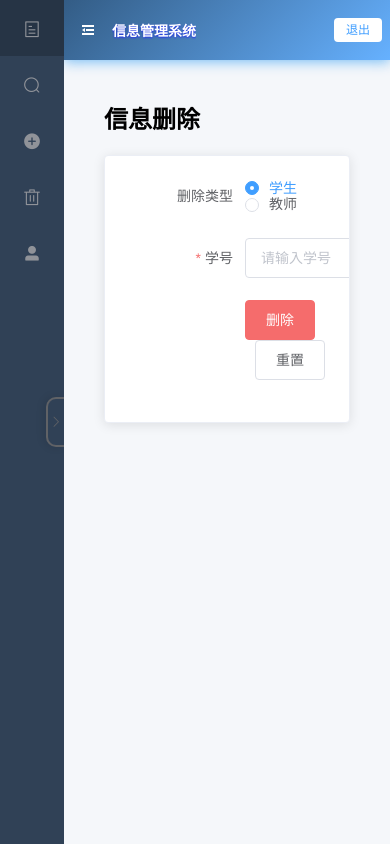
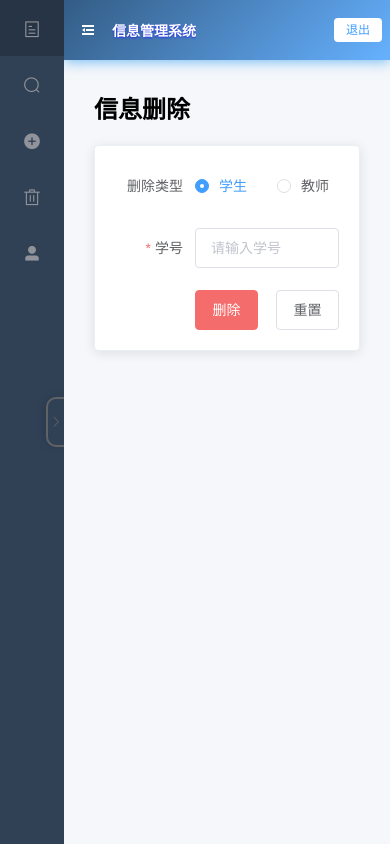
Before and after one commit to Yzenghui/information-management-system, a Vue app in the folder frontend/: page /delete in a window 390 px wide. Built offline with nearby package versions, Linux system fonts and the light colour scheme.

Commit message:
feat: 为信息删除页面添加响应式支持
- 添加屏幕宽度监听和自适应布局
- 优化表单标签和输入框宽度适配
- 修复手机端按钮布局（等宽并排显示）
- 完善对话框和间距的响应式处理

```diff
--- a/frontend/src/views/Delete.vue
+++ b/frontend/src/views/Delete.vue
@@ -3,7 +3,13 @@
     <h2>信息删除</h2>
 
     <el-card class="delete-card">
-      <el-form :model="deleteForm" :rules="rules" ref="deleteFormRef" label-width="120px" @submit.native.prevent>
+      <el-form
+        :model="deleteForm"
+        :rules="rules"
+        ref="deleteFormRef"
+        :label-width="formLabelWidth"
+        @submit.native.prevent
+      >
         <!-- 类型选择 -->
         <el-form-item label="删除类型">
           <el-radio-group v-model="deleteForm.type">
@@ -13,20 +19,28 @@
         </el-form-item>
 
         <!-- 学号/工号 -->
-        <el-form-item :label="deleteForm.type === 'student' ? '学号' : '工号'" prop="id">
+        <el-form-item
+          :label="deleteForm.type === 'student' ? '学号' : '工号'"
+          prop="id"
+        >
           <el-input
             v-model="deleteForm.id"
-            :placeholder="`请输入${deleteForm.type === 'student' ? '学号' : '工号'}`"
-            style="width: 300px"
+            :placeholder="`请输入${
+              deleteForm.type === 'student' ? '学号' : '工号'
+            }`"
+            :style="inputStyle"
             @keyup.enter.native="handleDelete"
           ></el-input>
         </el-form-item>
 
         <!-- 按钮 -->
-        <el-form-item>
-          <!-- type="danger" - 按钮类型为"危险"（红色） -->
-          <el-button type="danger" @click="handleDelete" :loading="loading">{{ loading ? '删除中...' : '删除' }}</el-button>
-          <el-button @click="handleReset">重置</el-button>
+        <el-form-item class="button-container">
+          <div class="button-group">
+            <el-button type="danger" @click="handleDelete" :loading="loading">{{
+              loading ? "删除中..." : "删除"
+            }}</el-button>
+            <el-button @click="handleReset">重置</el-button>
+          </div>
         </el-form-item>
       </el-form>
     </el-card>
@@ -39,14 +53,16 @@
     <el-dialog
       title="确认删除"
       :visible.sync="confirmVisible"
-      width="400px"
+      :width="dialogWidth"
     >
       <p>确定要删除该条信息吗？此操作不可撤销。</p>
       <!-- slot="footer" - 指定插入到对话框底部区域的内容 -->
       <!-- @click="confirmVisible = false"：Vue允许在事件处理中直接写赋值语句 -->
       <div slot="footer">
         <el-button @click="confirmVisible = false">取消</el-button>
-        <el-button type="danger" @click="confirmDelete" :loading="loading">确认删除</el-button>
+        <el-button type="danger" @click="confirmDelete" :loading="loading"
+          >确认删除</el-button
+        >
       </div>
     </el-dialog>
   </div>
@@ -59,14 +75,31 @@ export default {
     return {
       deleteForm: {
         type: "student",
-        id: ""
+        id: "",
       },
       rules: {
-        id: [{ required: true, message: "请输入学号/工号", trigger: "blur" }]
+        id: [{ required: true, message: "请输入学号/工号", trigger: "blur" }],
       },
       loading: false,
-      confirmVisible: false
+      confirmVisible: false,
+      screenWidth: document.documentElement.clientWidth, // 添加屏幕宽度监听
     };
+  },
+  computed: {
+    // 响应式表单标签宽度
+    formLabelWidth() {
+      return this.screenWidth < 768 ? "80px" : "120px";
+    },
+    // 响应式输入框宽度
+    inputStyle() {
+      return {
+        width: this.screenWidth < 768 ? "100%" : "300px",
+      };
+    },
+    // 响应式对话框宽度
+    dialogWidth() {
+      return this.screenWidth < 768 ? "90%" : "400px";
+    },
   },
   methods: {
     handleDelete() {
@@ -91,8 +124,18 @@ export default {
       this.$refs.deleteFormRef.resetFields();
 
       this.deleteForm.type = "student";
-    }
-  }
+    },
+    // 监听窗口大小变化
+    handleResize() {
+      this.screenWidth = document.documentElement.clientWidth;
+    },
+  },
+  mounted() {
+    window.addEventListener("resize", this.handleResize);
+  },
+  beforeDestroy() {
+    window.removeEventListener("resize", this.handleResize);
+  },
 };
 </script>
 
@@ -103,4 +146,51 @@ export default {
 .delete-card {
   margin-top: 20px;
 }
+
+.button-container {
+  margin-bottom: 0;
+}
+
+.button-group {
+  /* display: flex 创建了一个flex容器,
+  默认的排列方向是 flex-direction: row（水平排列） */
+  /* gap 是设置flex项目之间的间距 */
+  display: flex;
+  gap: 10px;
+}
+
+.button-group .el-button {
+  display: flex;
+  justify-content: center;
+  align-items: center;
+}
+
+/* 响应式样式 */
+@media screen and (max-width: 768px) {
+  .delete-page {
+    padding: 15px;
+  }
+
+  .button-group {
+    flex-wrap: nowrap; /* 确保按钮不换行 */
+  }
+
+  .button-group .el-button {
+    /* flex: 1 等同于 flex-grow: 1（ 可伸展 ）、flex-shrink: 1（ 可收缩 ）、
+    flex-basis: 0（ 基础尺寸为0 ）
+    核心作用就是：让元素等分父容器的可用空间*/
+    flex: 1; /* 让两个按钮等宽 */
+    min-width: 0; /* 允许按钮缩小 */
+  }
+}
+
+@media screen and (max-width: 480px) {
+  .delete-page {
+    padding: 10px;
+  }
+
+  .button-group {
+    gap: 8px; /* 在小屏幕上减小间距 */
+  }
+}
 </style>
```
